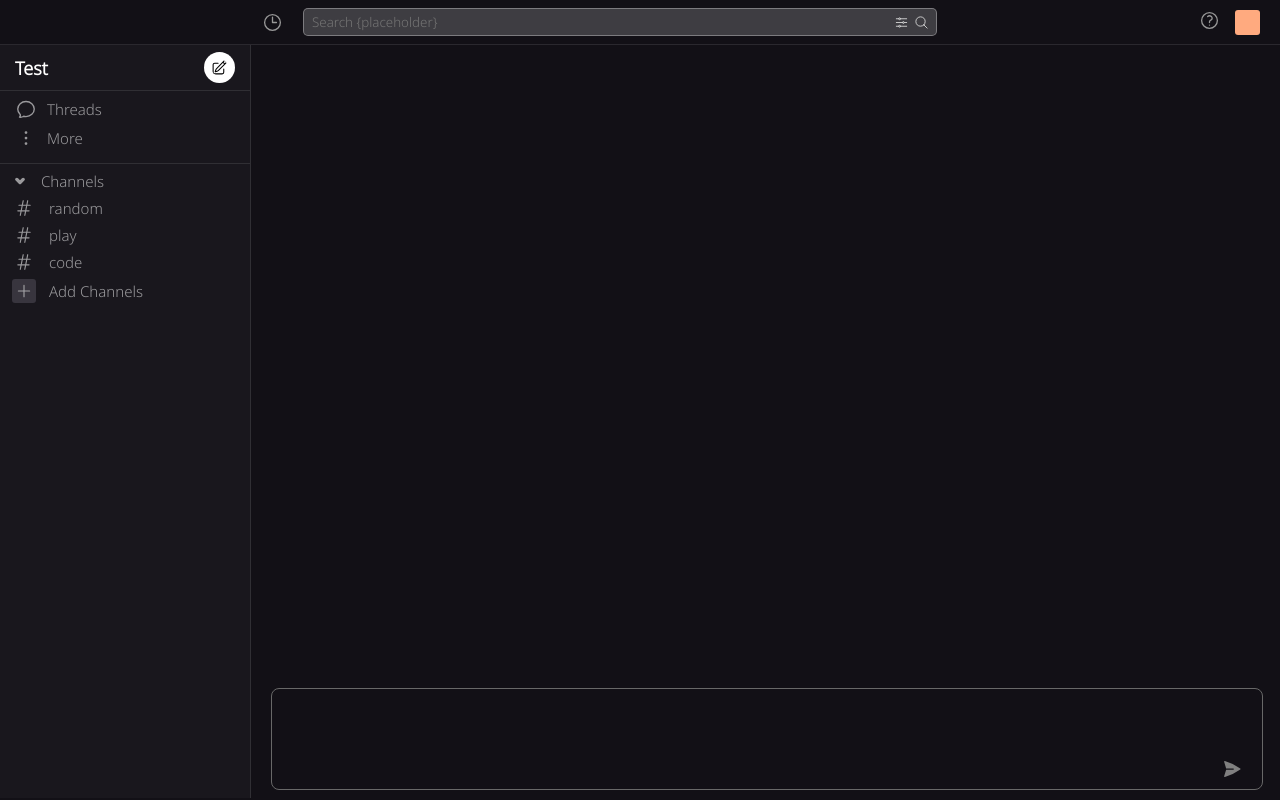
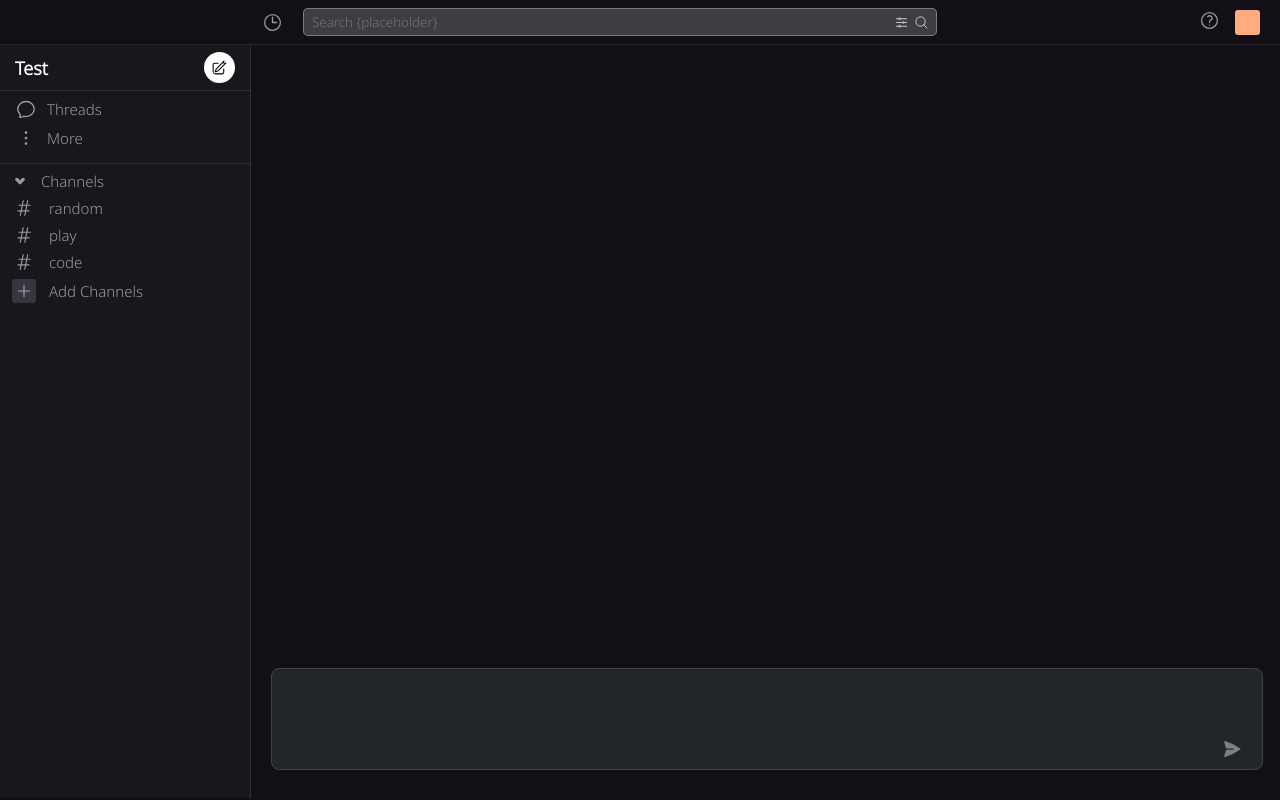
Before and after one commit to anushkadeshpande/slack-clone, a React (Create React App) app in the folder slack/: page / in a window 1280 px wide. Built offline with nearby package versions, Linux system fonts and the light colour scheme; no server answers.

Commit message:
refactor: Added ChatAreaInput component

```diff
--- a/slack/src/components/ChatArea.css
+++ b/slack/src/components/ChatArea.css
@@ -1,77 +1,3 @@
 .ChatArea {
     color: #fff;
 }
-
-.ChatArea__input{
-    position: fixed;
-    bottom: 10px;
-    height: 100px;
-    border: 1px solid #686868;
-    border-radius: 8px;
-    width: calc(100% - 290px);
-    display:flex;
-    margin-left: 20px;
-    margin-right: 20px;
-    flex-direction:column;
-    flex:1
-}
-
-.ChatArea__input > input {
-    /* display: flex; */
-    width: 95%;
-    height: 70%;
-    background-color: transparent;
-    border: none;
-    outline: none;
-    color: #fff;
-    margin-left: 20px;
-    margin-top: 20px;
-    white-space: normal;
-  word-wrap: break-word;
-
-    /* text-overflow: ellipsis; */
-}
-
-#send {
-    background-color: transparent;
-    border: none;
-    display: flex;
-    /* margin: none; */
-    height: 20px;
-    width: 20px;
-
-    margin-left: auto;
-    margin-right: 20px;
-    margin-bottom: 10px;
-    /* align-self: flex-end; */
-
-}
-
-#send > svg {
-    height: 20px;
-    width: 20px;
-    color: #808080;
-}
-
-@media screen and (max-width: 800px) {
-    .ChatArea__input {
-        width: calc(100% - 240px);
-    }
-}
-
-@media screen and (max-width: 550px) {
-    .ChatArea__input {
-        margin-left: 10px;
-        margin-right: 10px;
-        width: calc(100% - 20px);
-    }
-
-    /*
-    toggle button
-        display: block
-    */
-
-    /*
-    in js on toggle button click, drawer appears
-    */
-}
--- a/slack/src/components/ChatArea.tsx
+++ b/slack/src/components/ChatArea.tsx
@@ -1,25 +1,15 @@
-import {useState} from 'react'
-import './ChatArea.css'
+import { useState } from "react";
+import "./ChatArea.css";
+import ChatAreaInput from "./ChatAreaInput";
 
 const ChatArea = () => {
-
-    const [chatInput, setChatInput] = useState("");
   return (
     <div className="ChatArea">
-        {/* Message bubbles */}
+      {/* Message bubbles */}
 
-        <div className="ChatArea__input">
-            <input type="textarea" value={chatInput} onChange={(e) => {setChatInput(e.target.value); console.log(chatInput) }}/>
+      <ChatAreaInput />
+    </div>
+  );
+};
 
-            <button id="send">
-            <svg xmlns="http://www.w3.org/2000/svg" viewBox="0 0 24 24" fill="currentColor" className="w-6 h-6">
-  <path d="M3.478 2.405a.75.75 0 00-.926.94l2.432 7.905H13.5a.75.75 0 010 1.5H4.984l-2.432 7.905a.75.75 0 00.926.94 60.519 60.519 0 0018.445-8.986.75.75 0 000-1.218A60.517 60.517 0 003.478 2.405z" />
-</svg>
-
-            </button>
-        </div>
-    </div>
-  )
-}
-
-export default ChatArea
+export default ChatArea;
--- /dev/null
+++ b/slack/src/components/ChatAreaInput.css
@@ -0,0 +1,61 @@
+.ChatAreaInput {
+  position: fixed;
+  bottom: 10px;
+  height: 100px;
+  border: 1px solid #424242;
+  border-radius: 8px;
+  width: calc(100% - 290px);
+  display: flex;
+  margin-left: 20px;
+  margin-right: 20px;
+  margin-bottom: 20px;
+  flex-direction: column;
+  flex: 1;
+  background-color: #222529;
+}
+
+.ChatAreaInput > input {
+  width: 95%;
+  height: 70%;
+  background-color: transparent;
+  border: none;
+  outline: none;
+  color: #fff;
+  margin-left: 20px;
+  margin-top: 20px;
+  white-space: normal;
+  word-wrap: break-word;
+}
+
+#send {
+  background-color: transparent;
+  border: none;
+  display: flex;
+  height: 20px;
+  width: 20px;
+  margin-left: auto;
+  margin-right: 20px;
+  margin-bottom: 10px;
+}
+
+#send > svg {
+  height: 20px;
+  width: 20px;
+  color: #808080;
+}
+
+@media screen and (max-width: 800px) {
+  .ChatAreaInput {
+    width: calc(100% - 240px);
+    margin-bottom: 10px;
+  }
+}
+
+@media screen and (max-width: 550px) {
+  .ChatAreaInput {
+    margin-left: 10px;
+    margin-right: 10px;
+    margin-bottom: 10px;
+    width: calc(100% - 20px);
+  }
+}
--- /dev/null
+++ b/slack/src/components/ChatAreaInput.tsx
@@ -0,0 +1,30 @@
+import { useState } from "react";
+import "./ChatAreaInput.css";
+const ChatAreaInput = () => {
+  const [chatInput, setChatInput] = useState("");
+  return (
+    <div className="ChatAreaInput">
+      <input
+        type="textarea"
+        value={chatInput}
+        onChange={(e) => {
+          setChatInput(e.target.value);
+          console.log(chatInput);
+        }}
+      />
+
+      <button id="send">
+        <svg
+          xmlns="http://www.w3.org/2000/svg"
+          viewBox="0 0 24 24"
+          fill="currentColor"
+          className="w-6 h-6"
+        >
+          <path d="M3.478 2.405a.75.75 0 00-.926.94l2.432 7.905H13.5a.75.75 0 010 1.5H4.984l-2.432 7.905a.75.75 0 00.926.94 60.519 60.519 0 0018.445-8.986.75.75 0 000-1.218A60.517 60.517 0 003.478 2.405z" />
+        </svg>
+      </button>
+    </div>
+  );
+};
+
+export default ChatAreaInput;
```
Also changed, not shown: slack/src/components/SideBar.tsx (+16 -6 lines).
